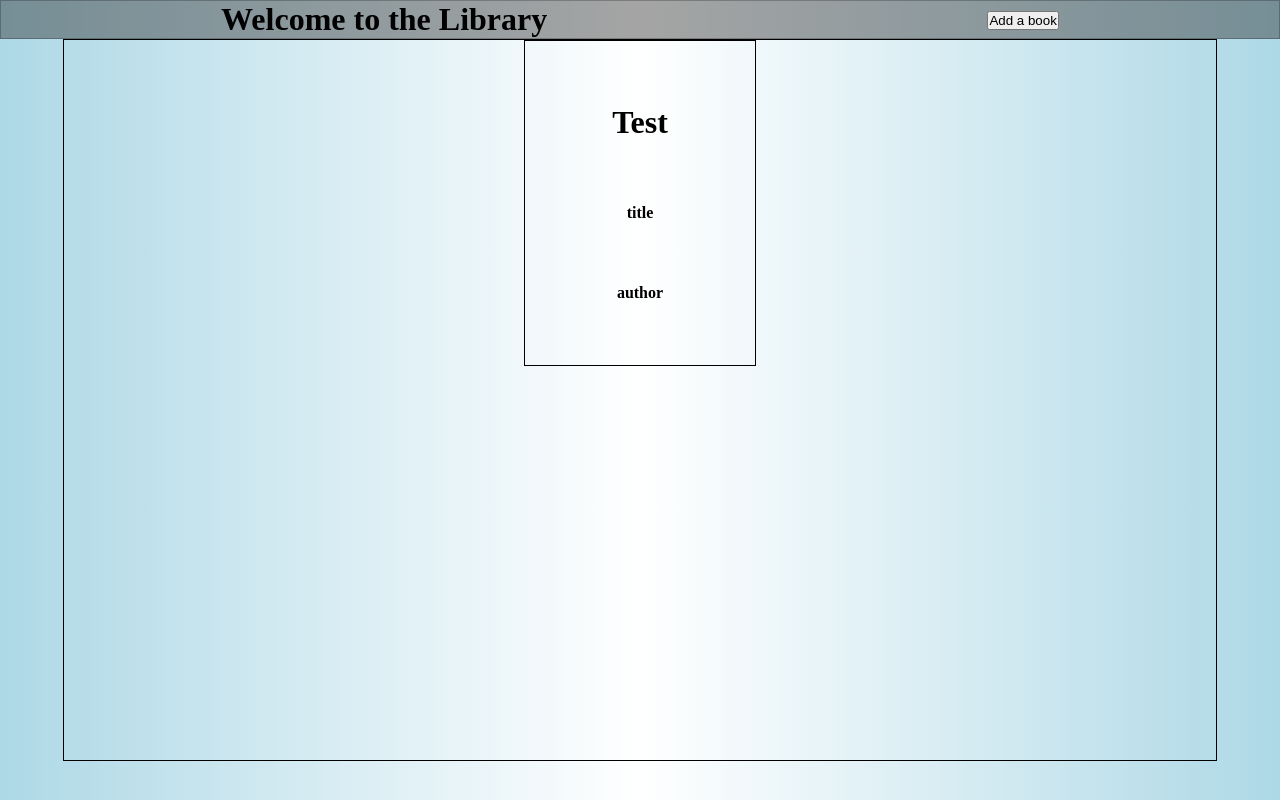
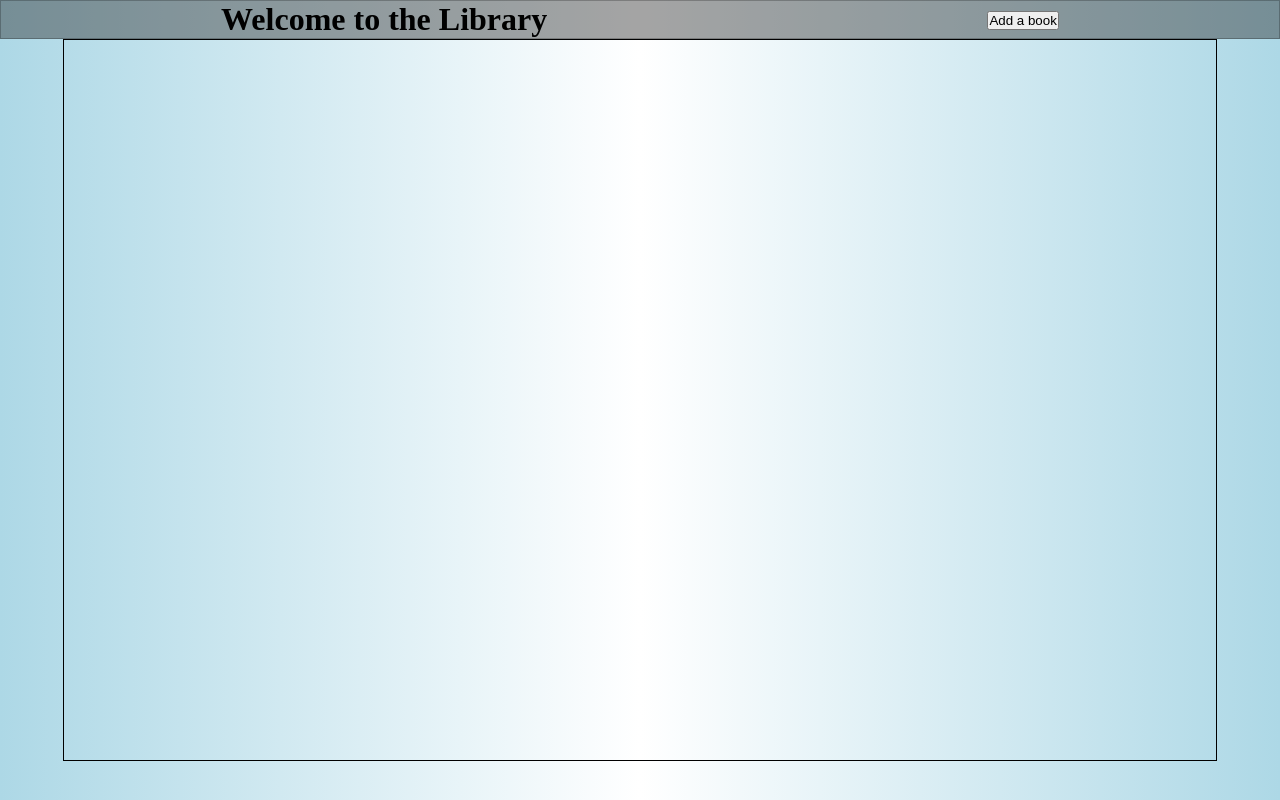
Before and after one commit to AlexNelson52/odin-Library, a plain HTML site: page index.html in a window 1280 px wide. Drawn offline with Linux system fonts and the light colour scheme.

```diff
--- a/index.html
+++ b/index.html
@@ -33,11 +33,8 @@
     </form>
   </div>
   <div class="bookCardContainer">
-    <div class="bookContainer">
-      <h1>Test</h1>
-      <p>title</p>
-      <p>author</p>
-    </div>
+
+  </div>
   </div>
   <script src="index.js"></script>
 </body>
```
